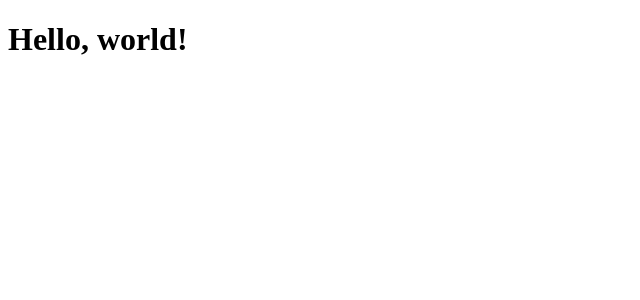
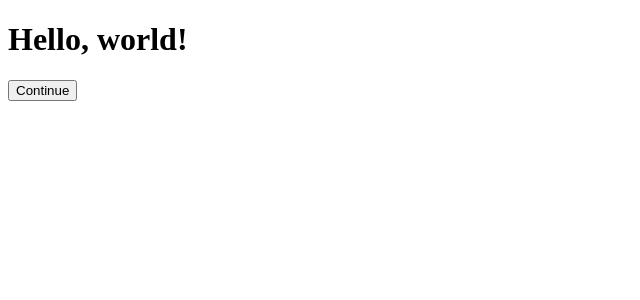
Before and after one commit to jambottle/movieql-client, a React (Create React App) app: page / in a window 1280 px wide. Shown: the top 300 px of the page, without its empty margins (0-640 px from the left). Built offline with nearby package versions, Linux system fonts and the light colour scheme.

Commit message:
feat: Add Button component and Import it into App.js

```diff
--- a/src/App.js
+++ b/src/App.js
@@ -1,7 +1,10 @@
+import Button from './Button';
+
 function App() {
   return (
     <div>
       <h1>Hello, world!</h1>
+      <Button text={'Continue'} />
     </div>
   );
 }
--- /dev/null
+++ b/src/Button.js
@@ -0,0 +1,5 @@
+function Button({ text }) {
+  return <button>{text}</button>;
+}
+
+export default Button;
```
